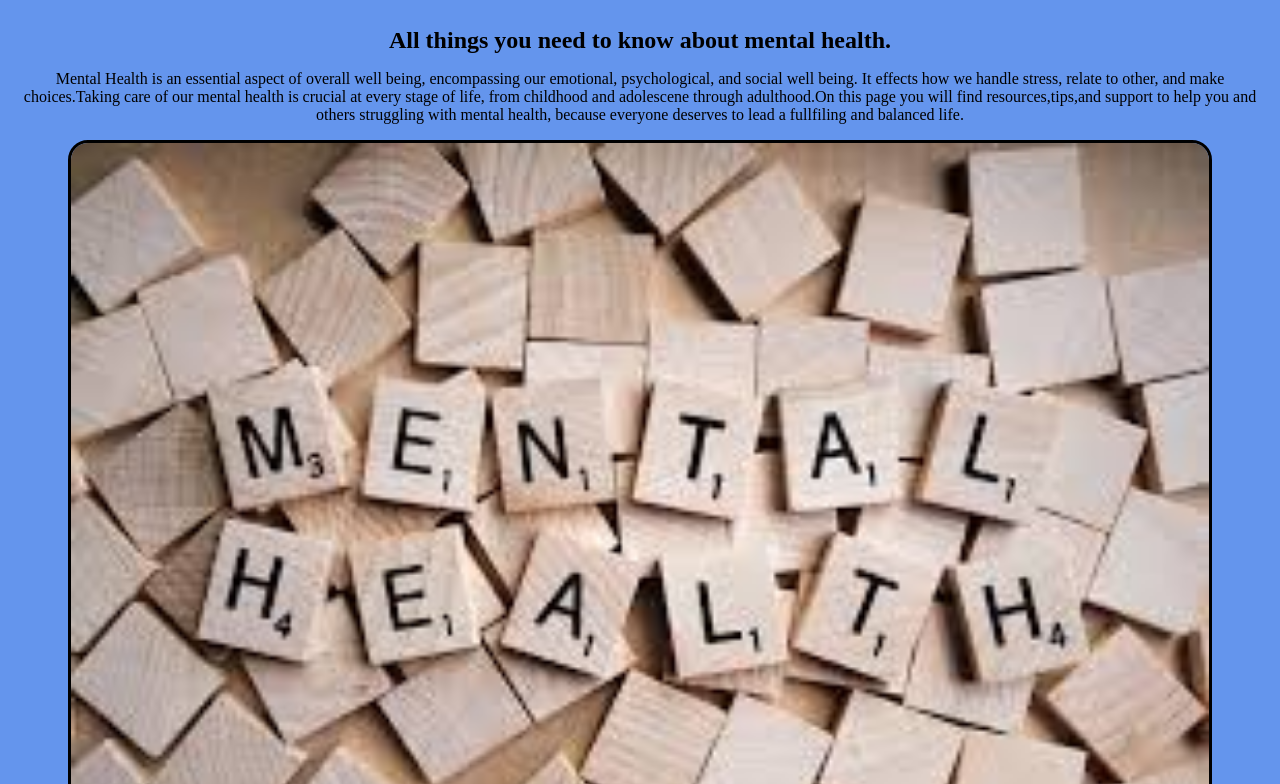
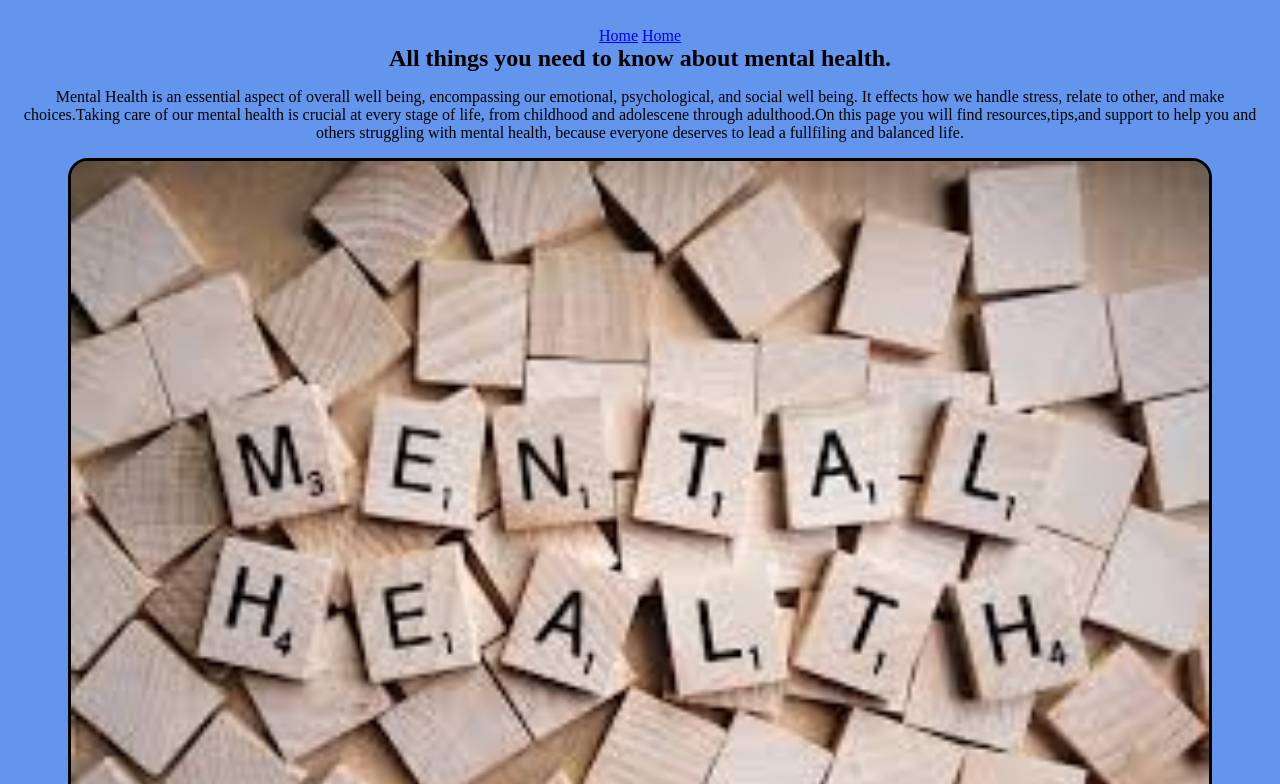
Before and after one commit to AumariahB1/Mental-Health-Website, a plain HTML site: page index.html in a window 1280 px wide. Shown: the part 121-905 px from the top of the page. Drawn offline with Linux system fonts and the light colour scheme.

Commit message:
Update index.html

```diff
--- a/index.html
+++ b/index.html
@@ -6,6 +6,8 @@
   <body>
 
       <h1>Mental Health</h1>
+    <a href=resources.html>Home</a>
+    <a href=support.html>Home</a>
 
     <div class="main-content">
       <h2> All things you need to know about mental health.</h2>
```
